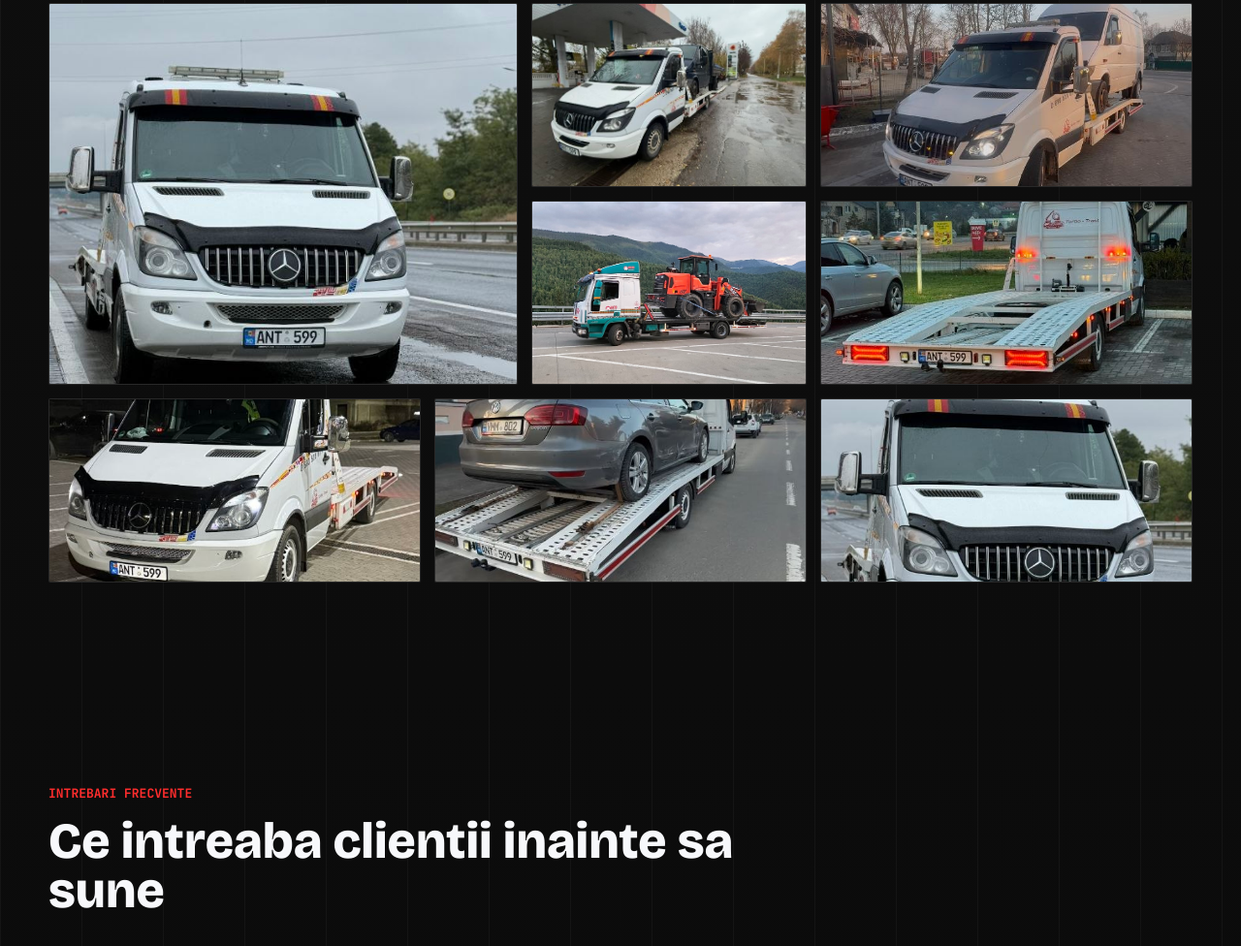
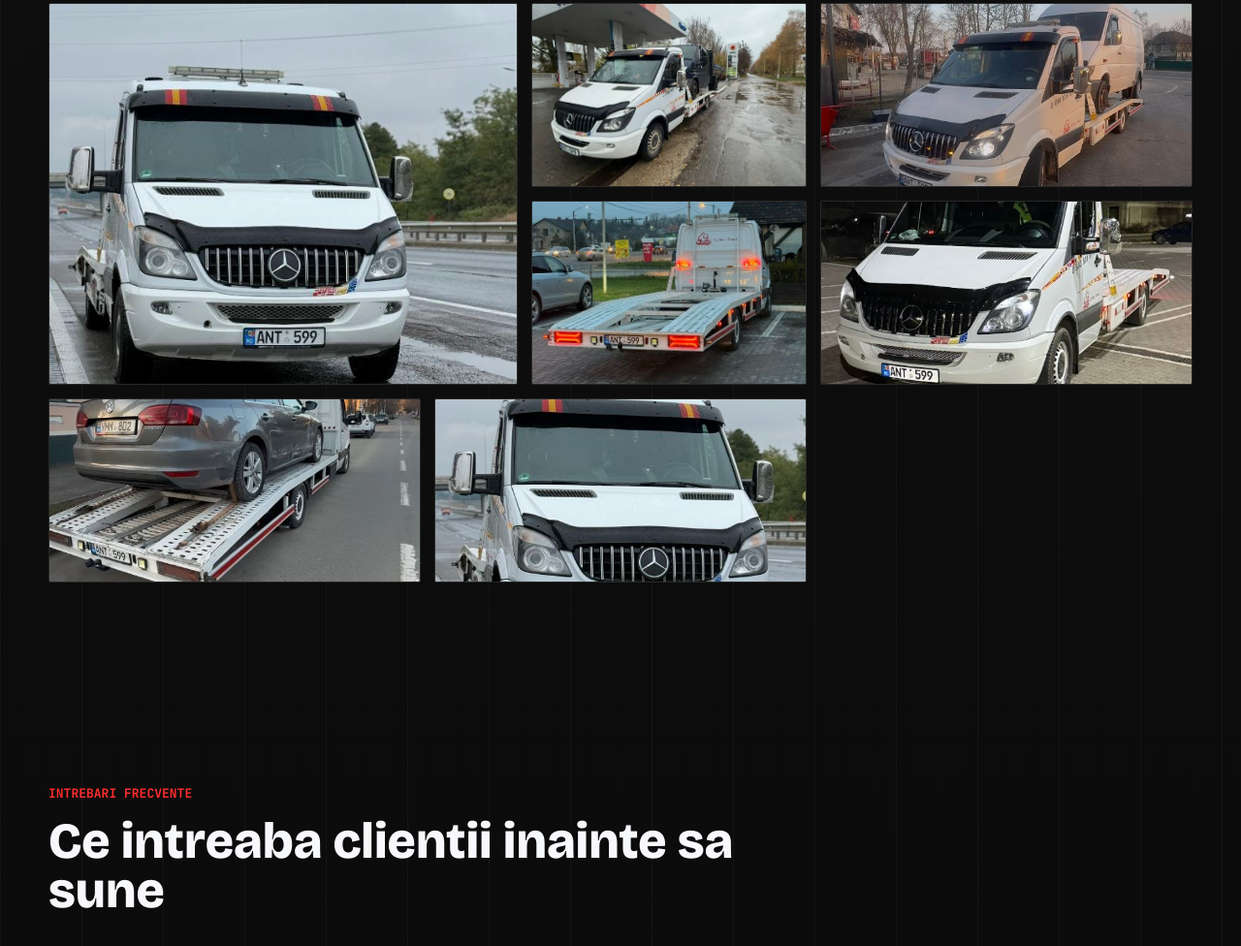
Before and after one commit to yuliitezarygml/TurboTract, a plain HTML site: page index.html in a window 1280 px wide. Shown: the part 4905-5881 px from the top of the page at 97% size. Drawn offline with nearby package versions, Linux system fonts and the light colour scheme; animation ran at ten frames a second.

Commit message:
refactor: remove redundant gallery image for cleaner layout

```diff
--- a/index.html
+++ b/index.html
@@ -459,9 +459,7 @@
         <figure class="gallery-item reveal">
           <img src="images/new/photo_7_2026-05-29_23-45-00.jpg" alt="Transport microbuz pe platforma" loading="lazy">
         </figure>
-        <figure class="gallery-item reveal">
-          <img src="images/1756053313216917.jpg" alt="Evacuator cu masina" loading="lazy">
-        </figure>
+
         <figure class="gallery-item gallery-item--wide reveal">
           <img src="images/new/photo_5_2026-05-29_23-45-00.jpg" alt="Platforma TurboTract in interventie" loading="lazy">
         </figure>
```
